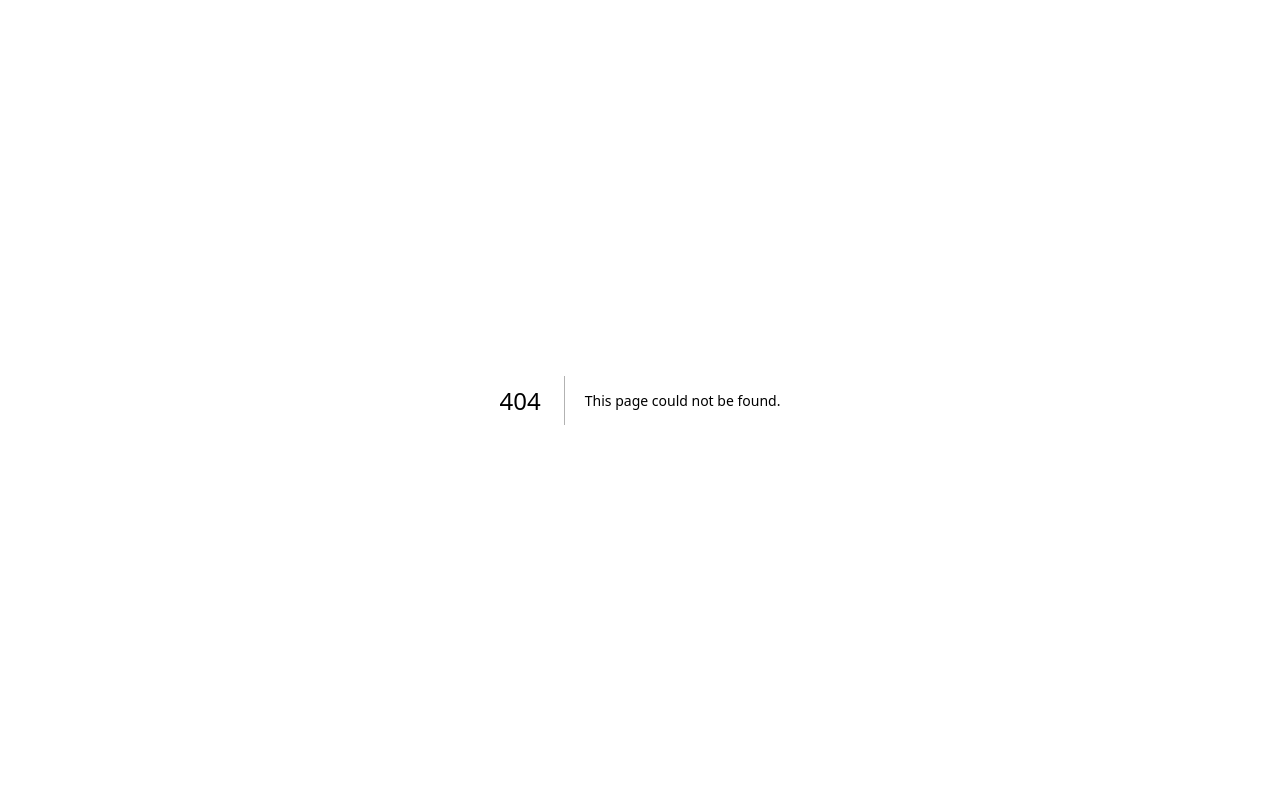
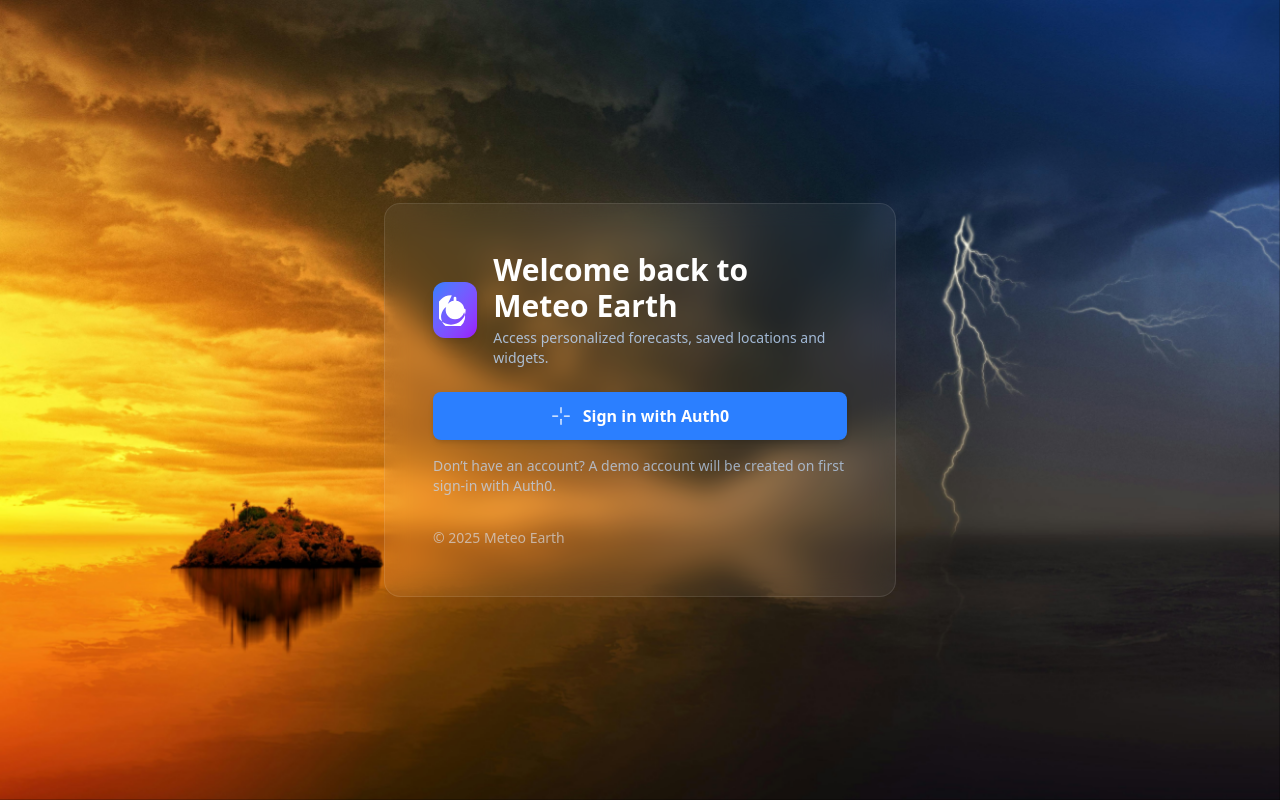
Before and after one commit to anjuparanagama/fidenz-Assignment, a Next.js app: page /login in a window 1280 px wide. Before the commit this address had no page. Built offline with nearby package versions, Linux system fonts and the light colour scheme.

Commit message:
connect with AuthO

```diff
--- /dev/null
+++ b/src/app/api/auth/[auth0]/route.js
@@ -0,0 +1,3 @@
+import { handleAuth } from '@auth0/nextjs-auth0/edge';
+
+export const GET = handleAuth();
--- a/src/app/dashboard/page.js
+++ b/src/app/dashboard/page.js
@@ -2,9 +2,11 @@
 
 import { useState, useEffect } from 'react';
 import Image from 'next/image';
-import { fetchCityWeatherData } from '@/API/page';
+import { fetchCityWeatherData } from '@/middleware/page';
+import { useUser } from '@auth0/nextjs-auth0/client';
 
 export default function Dashboard() {
+  const { user, isLoading: authLoading, error: authError } = useUser();
   const [weatherData, setWeatherData] = useState([]);
   const [loading, setLoading] = useState(true);
   const [error, setError] = useState(null);
@@ -31,6 +33,39 @@
     const interval = setInterval(fetchData, 5 * 60 * 1000);
     return () => clearInterval(interval);
   }, []);
+
+  if (authLoading) {
+    return (
+      <div className="flex items-center justify-center min-h-screen bg-gradient-to-br from-blue-900 to-indigo-900">
+        <div className="relative">
+          <div className="w-16 h-16 border-t-4 border-blue-200 border-solid rounded-full animate-spin"></div>
+          <div className="mt-4 text-xl font-semibold text-blue-200">Loading...</div>
+        </div>
+      </div>
+    );
+  }
+
+  if (authError) {
+    return (
+      <div className="flex items-center justify-center min-h-screen bg-gradient-to-br from-red-900 to-pink-900">
+        <div className="bg-white/10 backdrop-blur-md rounded-lg p-6 max-w-md mx-4">
+          <div className="text-xl text-red-200 text-center">Authentication error: {authError.message}</div>
+          <a href="/api/auth/login?returnTo=/dashboard" className="mt-4 px-4 py-2 bg-red-500 hover:bg-red-600 text-white rounded-lg transition-colors mx-auto block text-center">Login</a>
+        </div>
+      </div>
+    );
+  }
+
+  if (!user) {
+    return (
+      <div className="flex items-center justify-center min-h-screen bg-gradient-to-br from-gray-900 to-black">
+        <div className="bg-white/10 backdrop-blur-md rounded-lg p-6 max-w-md mx-4 text-center">
+          <h1 className="text-2xl font-bold text-white mb-4">Please login first</h1>
+          <a href="/api/auth/login?returnTo=/dashboard" className="px-4 py-2 bg-blue-500 hover:bg-blue-600 text-white rounded-lg transition-colors">Login</a>
+        </div>
+      </div>
+    );
+  }
 
   if (loading) {
     return (
@@ -98,10 +133,16 @@
             </h1>
 
             {/* Right - User */}
-            <div className="flex justify-end items-center col-start-2 md:col-start-3">
+            <div className="flex justify-end items-center col-start-2 md:col-start-3 gap-3">
               <div className="bg-black/30 backdrop-blur-md px-4 py-2 rounded-full shadow-lg hover:bg-black/40 transition-all">
-                <p className="text-white font-medium">user</p>
+                <p className="text-white font-medium">{user.name}</p>
               </div>
+              <a
+                href="/api/auth/logout?returnTo=/"
+                className="px-3 py-2 bg-red-500 hover:bg-red-600 text-white rounded-lg transition-colors text-sm"
+              >
+                Logout
+              </a>
             </div>
           </div>
         </div>
--- a/src/app/layout.js
+++ b/src/app/layout.js
@@ -1,5 +1,6 @@
 import { Geist, Geist_Mono } from "next/font/google";
 import "./globals.css";
+import Providers from "./providers";
 
 const geistSans = Geist({
   variable: "--font-geist-sans",
@@ -22,7 +23,7 @@
       <body
         className={`${geistSans.variable} ${geistMono.variable} antialiased`}
       >
-        {children}
+        <Providers>{children}</Providers>
       </body>
     </html>
   );
--- /dev/null
+++ b/src/app/login/page.js
@@ -0,0 +1,43 @@
+export const metadata = {
+  title: 'Login — Meteo Earth',
+}
+
+export default function LoginPage() {
+  return (
+    <main className="min-h-screen flex items-center justify-center bg-[url('/bg.jpg')] bg-cover bg-fixed bg-center">
+      <section className="w-full max-w-lg bg-white/5 backdrop-blur-md border border-white/10 rounded-2xl p-8 md:p-12 mx-4">
+        <div className="flex items-center gap-4 mb-6">
+          <div className="w-14 h-14 rounded-xl bg-gradient-to-br from-blue-500 to-purple-600 flex items-center justify-center shadow-lg">
+            <svg xmlns="http://www.w3.org/2000/svg" viewBox="0 0 24 24" className="w-8 h-8 text-white" fill="currentColor">
+              <path d="M12 2a1 1 0 0 1 1 1v2.07a7 7 0 1 1-2 0V3a1 1 0 0 1 1-1zM6.2 8.2a1 1 0 0 1 .8.6A9 9 0 1 0 18 12a1 1 0 1 1 2 0 11 11 0 1 1-11-11 1 1 0 0 1 .6.2z"/>
+            </svg>
+          </div>
+          <div>
+            <h1 className="text-2xl md:text-3xl font-bold text-white">Welcome back to Meteo Earth</h1>
+            <p className="mt-1 text-sm text-blue-200/80">Access personalized forecasts, saved locations and widgets.</p>
+          </div>
+        </div>
+
+        <div className="mt-6">
+          <a
+            href="/api/auth/login?returnTo=/dashboard"
+            className="flex items-center justify-center gap-3 w-full px-4 py-3 bg-blue-500 hover:bg-blue-600 text-white rounded-lg font-semibold shadow-md transition-colors"
+            aria-label="Sign in with Auth0"
+          >
+            <svg xmlns="http://www.w3.org/2000/svg" width="20" height="20" viewBox="0 0 24 24" fill="none" stroke="currentColor" strokeWidth="1.5" className="text-white">
+              <path d="M12 2v6" strokeLinecap="round" strokeLinejoin="round" />
+              <path d="M12 22v-6" strokeLinecap="round" strokeLinejoin="round" />
+              <path d="M2 12h6" strokeLinecap="round" strokeLinejoin="round" />
+              <path d="M22 12h-6" strokeLinecap="round" strokeLinejoin="round" />
+            </svg>
+            Sign in with Auth0
+          </a>
+
+          <p className="mt-4 text-sm text-blue-200/70">Don’t have an account? A demo account will be created on first sign-in with Auth0.</p>
+        </div>
+
+        <footer className="mt-8 text-sm text-blue-100/60">© {new Date().getFullYear()} Meteo Earth</footer>
+      </section>
+    </main>
+  )
+}
--- a/src/app/page.js
+++ b/src/app/page.js
@@ -1,9 +1,5 @@
-import Dashboard from './dashboard/page';
+import { redirect } from 'next/navigation'
 
 export default function Home() {
-  return (
-    <div className = "bg-amber-50 h-screen">
-      <Dashboard />
-    </div>
-  );
+  redirect('/login')
 }
--- /dev/null
+++ b/src/app/providers.js
@@ -0,0 +1,8 @@
+"use client"
+
+import React from 'react'
+import { UserProvider } from '@auth0/nextjs-auth0/client'
+
+export default function Providers({ children }) {
+  return <UserProvider>{children}</UserProvider>
+}
```
Also changed, not shown: package.json (+6 -6 lines), src/middleware/page.js (renamed from src/API/page.js), 2 other files (tests, documents, lock files or other folders).
